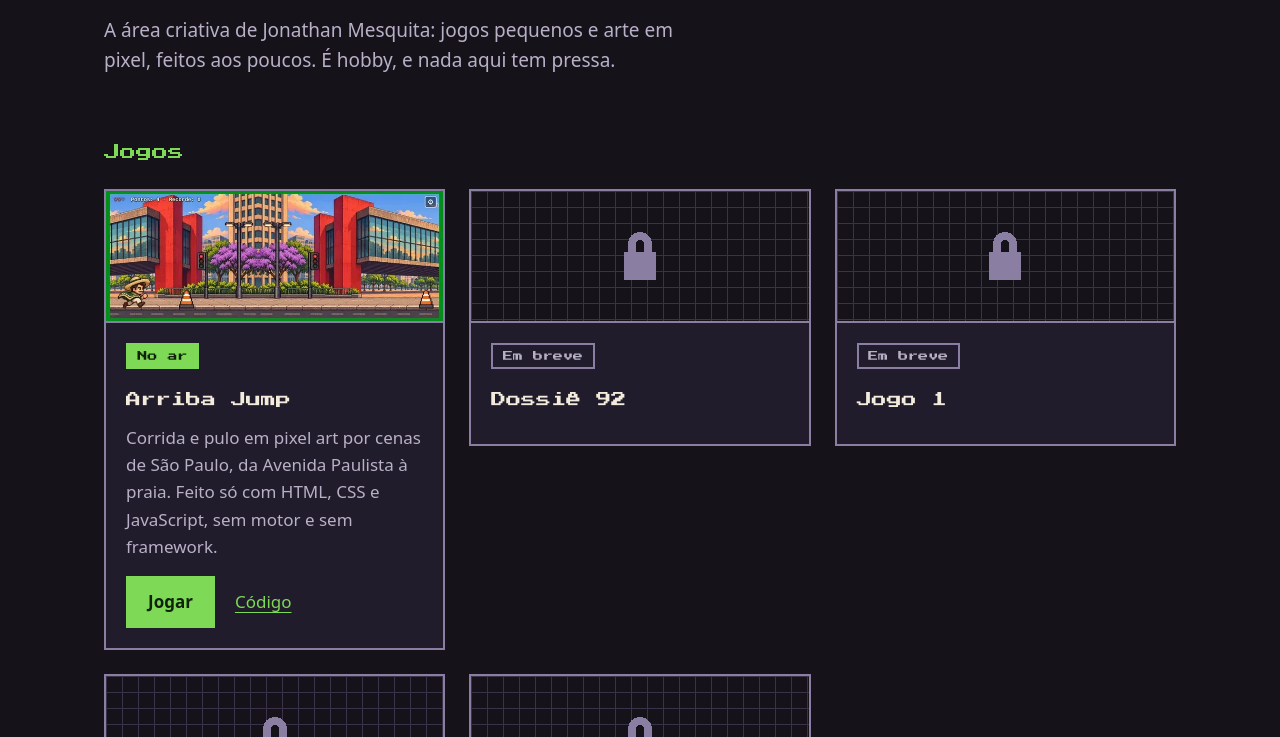
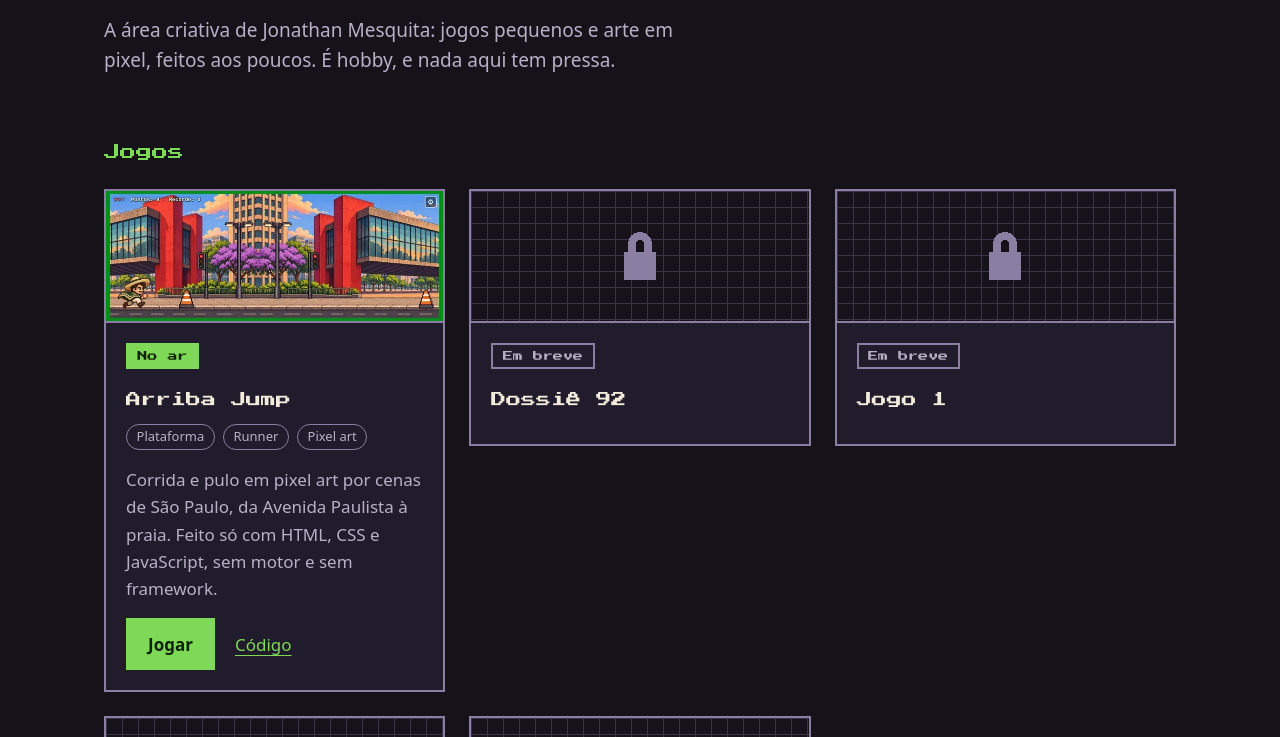
Before and after one commit to jonathanmesquita/play-jm, a website: page index.html in a window 1280 px wide. Shown: the part 363-1100 px from the top of the page. Drawn offline with Linux system fonts and the light colour scheme.

Commit message:
fix(deploy): vercel.json no lugar do _headers, assets organizados, favicon multi-tamanho e etiquetas de gênero (#1)
* fix(deploy): trocar o _headers (Cloudflare) pelo vercel.json, que a Vercel aplica

O site vai para a Vercel, e a Vercel ignora o arquivo _headers: a CSP (script-src 'none')
e os demais cabeçalhos de segurança não valeriam. Os mesmos cabeçalhos agora estão no
vercel.json, a única fonte, e o teste passa a lê-lo. O teste da CSP falha se ela afrouxar
(conferido trocando script-src 'none' por 'self' 'unsafe-inline').

README: hospedagem na Vercel, DNS no Cloudflare com o proxy desligado, e o cuidado de
conferir que o commit de produção é da main deste repositório.

Co-Authored-By: Claude Sonnet 5.5 <noreply@anthropic.com>
Claude-Session: https://claude.ai/code/session_01A5MEJ7FxVog9s1wK9Co395

* feat(assets): organizar as pastas, gerar o favicon com os tamanhos certos e etiquetar o gênero

Pastas e favicon
O favicon enviado era uma imagem só de 256x256, e o index.html declarava 16 a 64 px: o
navegador reduziria sozinho e borraria. Agora:
- assets/icons/: favicon.ico com 16, 32, 48 e 64 px, apple-touch-icon.png de 180 px com
  fundo opaco e controle-256.png, a arte original sem perda;
- assets/img/games/: uma imagem por jogo (arriba-jump.webp);
- o favicon.ico da raiz e o ícone antigo do sapo saem; o HTML aponta para as pastas novas.
Os tamanhos saem da arte original cortada no desenho, com margem, e reduzida com LANCZOS (a
arte tem bordas suavizadas, não é pixel exato). O teste confere os quatro tamanhos do .ico e
que o apple-touch-icon é 180 px sem transparência; ele falha com o arquivo de uma imagem só.

Etiquetas de gênero
O Arriba Jump ganha as etiquetas Plataforma, Runner e Pixel art (lista com aria-label
"Gêneros"). Os quatro títulos trancados não têm etiqueta: o gênero só entra quando o jogo
existir, e o teste garante que nenhum trancado declare gênero.

README com a estrutura nova, a origem do ícone a anotar e os próximos passos.

Co-Authored-By: Claude Sonnet 5.5 <noreply@anthropic.com>
Claude-Session: https://claude.ai/code/session_01A5MEJ7FxVog9s1wK9Co395

---------

Co-authored-by: Claude <noreply@anthropic.com>

```diff
--- a/assets/css/style.css
+++ b/assets/css/style.css
@@ -226,6 +226,25 @@ h3 {
   color: var(--sobre-verde);
 }
 
+/* Etiquetas de gênero: texto sobre o cartão (muted 8,0), borda de controle 4,5. */
+.etiquetas {
+  display: flex;
+  flex-wrap: wrap;
+  gap: 0.5rem;
+  margin: 0 0 1rem;
+  padding: 0;
+  list-style: none;
+}
+
+.etiquetas li {
+  padding: 0.15rem 0.6rem;
+  border: 1px solid var(--linha-forte);
+  border-radius: 999px;
+  color: var(--muted);
+  font-size: 0.8125rem;
+  line-height: 1.5;
+}
+
 .acoes {
   display: flex;
   flex-wrap: wrap;
--- a/index.html
+++ b/index.html
@@ -11,8 +11,8 @@
   <meta property="og:description" content="Jogos e pixel art de Jonathan Mesquita, feitos aos poucos." />
   <meta property="og:url" content="https://play.jm.dev.br/" />
   <meta name="theme-color" content="#15121a" />
-  <link rel="icon" href="/favicon.ico" sizes="16x16 32x32 48x48 64x64" />
-  <link rel="apple-touch-icon" href="/assets/img/apple-touch-icon.png" />
+  <link rel="icon" href="/assets/icons/favicon.ico" sizes="16x16 32x32 48x48 64x64" />
+  <link rel="apple-touch-icon" href="/assets/icons/apple-touch-icon.png" />
   <link rel="preload" href="/assets/fonts/press-start-2p-latin-400-normal.woff2" as="font" type="font/woff2" crossorigin />
   <link rel="stylesheet" href="/assets/css/style.css" />
 </head>
@@ -42,7 +42,7 @@
           <article class="cartao">
             <img
               class="capa"
-              src="/assets/img/arriba-jump.webp"
+              src="/assets/img/games/arriba-jump.webp"
               width="640"
               height="250"
               alt="Arriba Jump: o personagem de poncho verde e sombrero pula obstáculos na Avenida Paulista, em pixel art."
@@ -51,6 +51,11 @@
             <div class="corpo">
               <p class="selo selo-ok">No ar</p>
               <h3>Arriba Jump</h3>
+              <ul class="etiquetas" aria-label="Gêneros">
+                <li>Plataforma</li>
+                <li>Runner</li>
+                <li>Pixel art</li>
+              </ul>
               <p>
                 Corrida e pulo em pixel art por cenas de São Paulo, da Avenida Paulista à praia.
                 Feito só com HTML, CSS e JavaScript, sem motor e sem framework.
```
Also changed, not shown: tests/site.test.mjs (+26 -23 lines), README.md, assets/icons/apple-touch-icon.png (added), assets/icons/controle-256.png (added), assets/icons/favicon.ico (added), assets/img/apple-touch-icon.png (deleted), assets/img/games/arriba-jump.webp (renamed from assets/img/arriba-jump.webp), favicon.ico (deleted), vercel.json (added), 1 other file.
